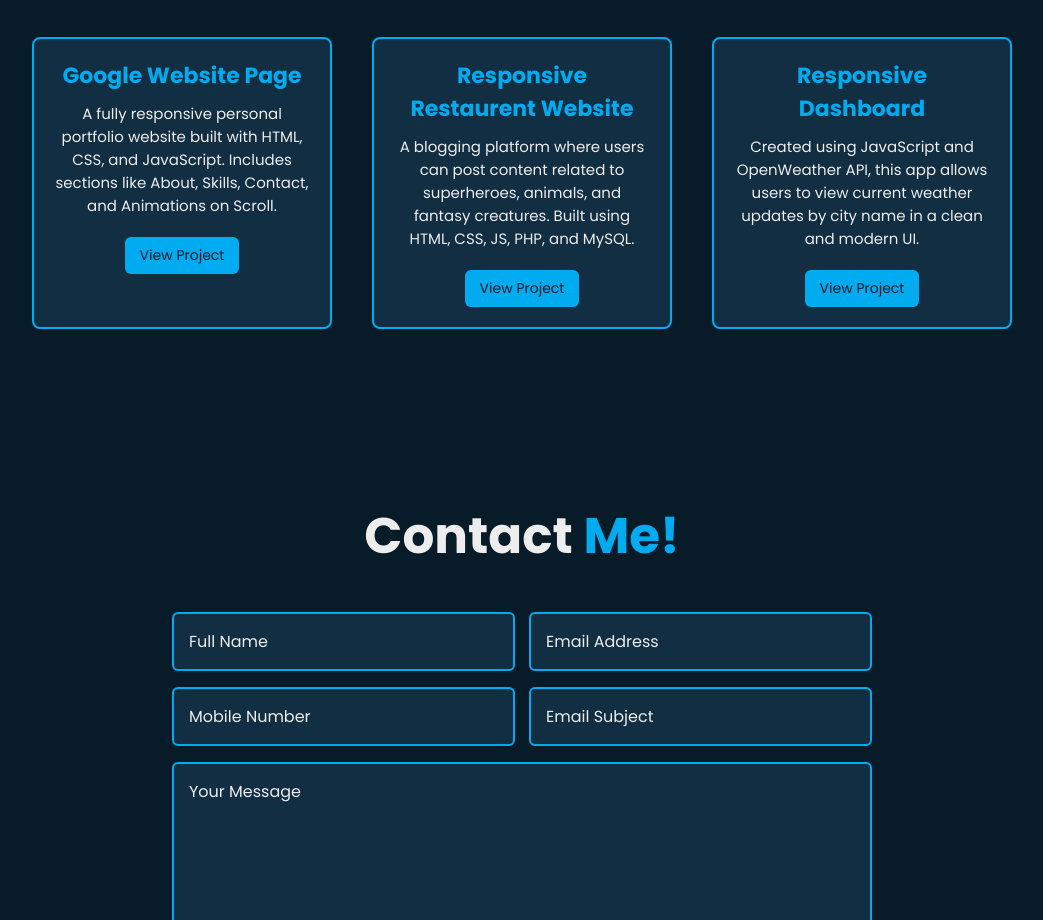
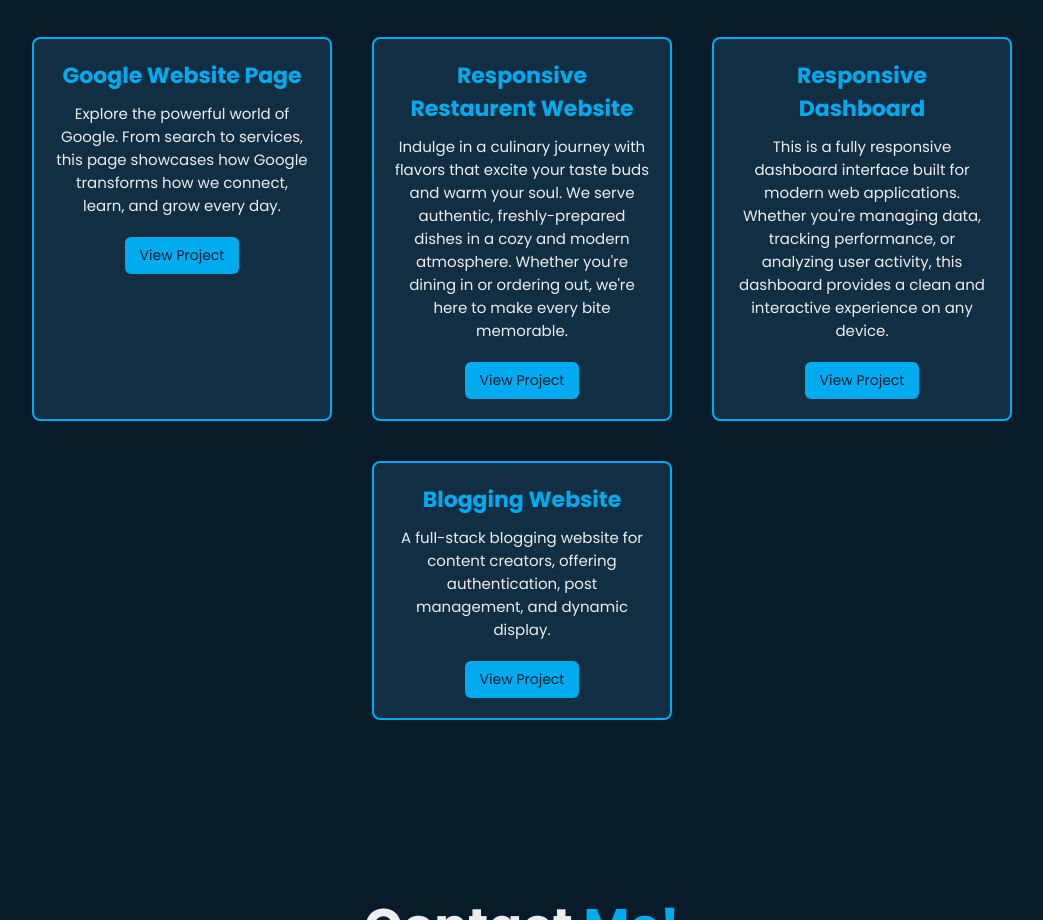
Before and after one commit to rohithammineni45/portfolio, a plain HTML site: page index.html in a window 1280 px wide. Shown: the part 3570-4490 px from the top of the page, without its empty margins (118-1161 px from the left). Drawn offline with nearby package versions, Linux system fonts and the light colour scheme.

Commit message:
first commit

```diff
--- a/index.html
+++ b/index.html
@@ -228,20 +228,25 @@
   <div class="projects-row">
     <div class="project-box">
       <h3>Google Website Page</h3>
-      <p>A fully responsive personal portfolio website built with HTML, CSS, and JavaScript. Includes sections like About, Skills, Contact, and Animations on Scroll.</p>
+      <p>Explore the powerful world of Google. From search to services, this page showcases how Google transforms how we connect, learn, and grow every day.</p>
       <a href="https://rohithammineni45.github.io/google/" class="btn">View Project</a>
     </div>
 
     <div class="project-box">
       <h3>Responsive Restaurent Website</h3>
-      <p>A blogging platform where users can post content related to superheroes, animals, and fantasy creatures. Built using HTML, CSS, JS, PHP, and MySQL.</p>
+      <p>Indulge in a culinary journey with flavors that excite your taste buds and warm your soul. We serve authentic, freshly-prepared dishes in a cozy and modern atmosphere. Whether you're dining in or ordering out, we're here to make every bite memorable.</p>
       <a href=" https://rohithammineni45.github.io/fullwebsitedesign/" class="btn">View Project</a>
     </div>
 
     <div class="project-box">
       <h3>Responsive Dashboard</h3>
-      <p>Created using JavaScript and OpenWeather API, this app allows users to view current weather updates by city name in a clean and modern UI.</p>
+      <p>This is a fully responsive dashboard interface built for modern web applications. Whether you're managing data, tracking performance, or analyzing user activity, this dashboard provides a clean and interactive experience on any device.</p>
       <a href=" https://rohithammineni45.github.io/responsivedashboard/" class="btn">View Project</a>
+    </div>
+    <div class="project-box">
+      <h3>Blogging Website</h3>
+      <p>A full-stack blogging website for content creators, offering authentication, post management, and dynamic display.</p>
+      <a href="https://heroicwilds.infinityfreeapp.com" class="btn">View Project</a>
     </div>
   </div>
 </section>
```
